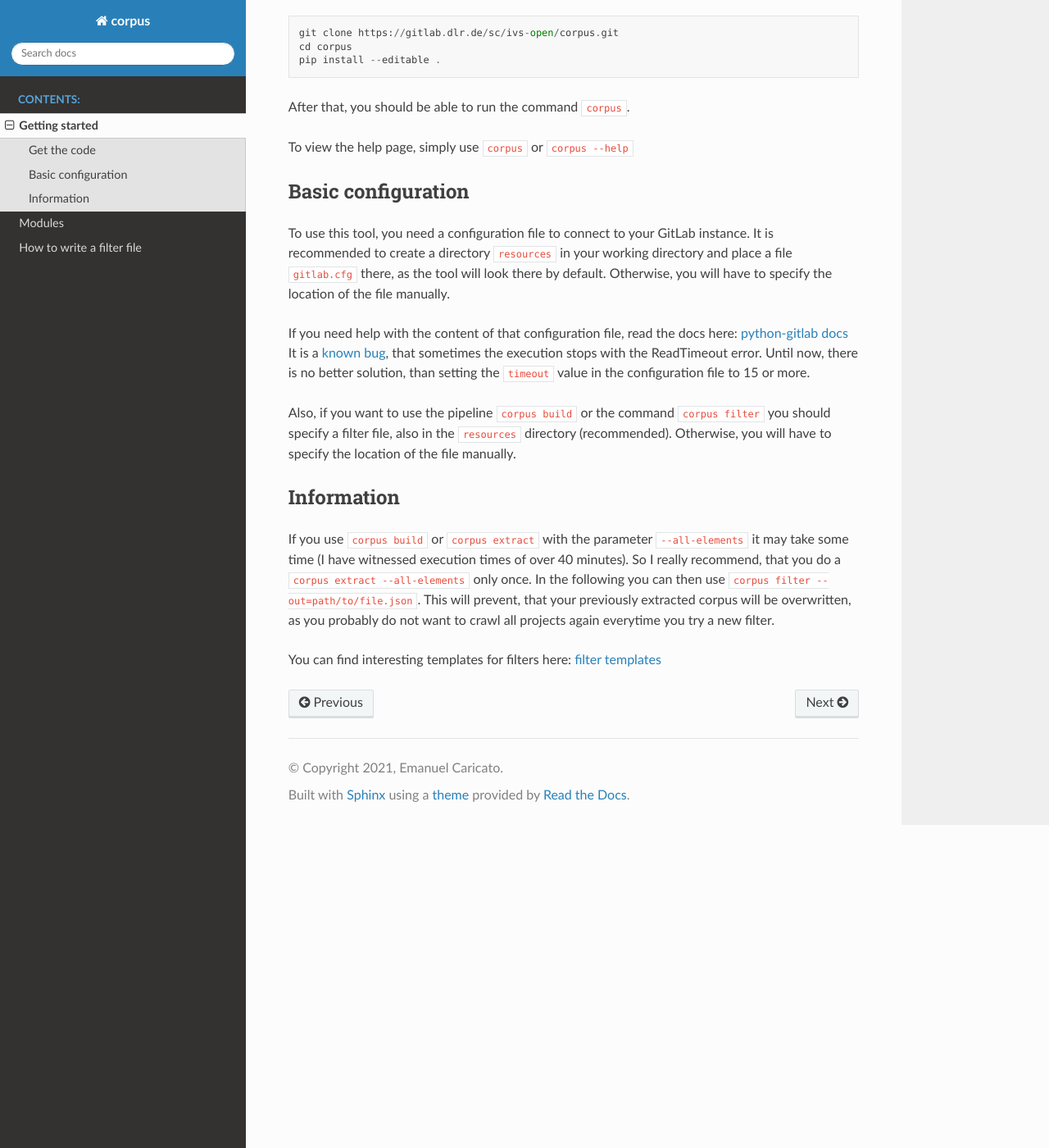
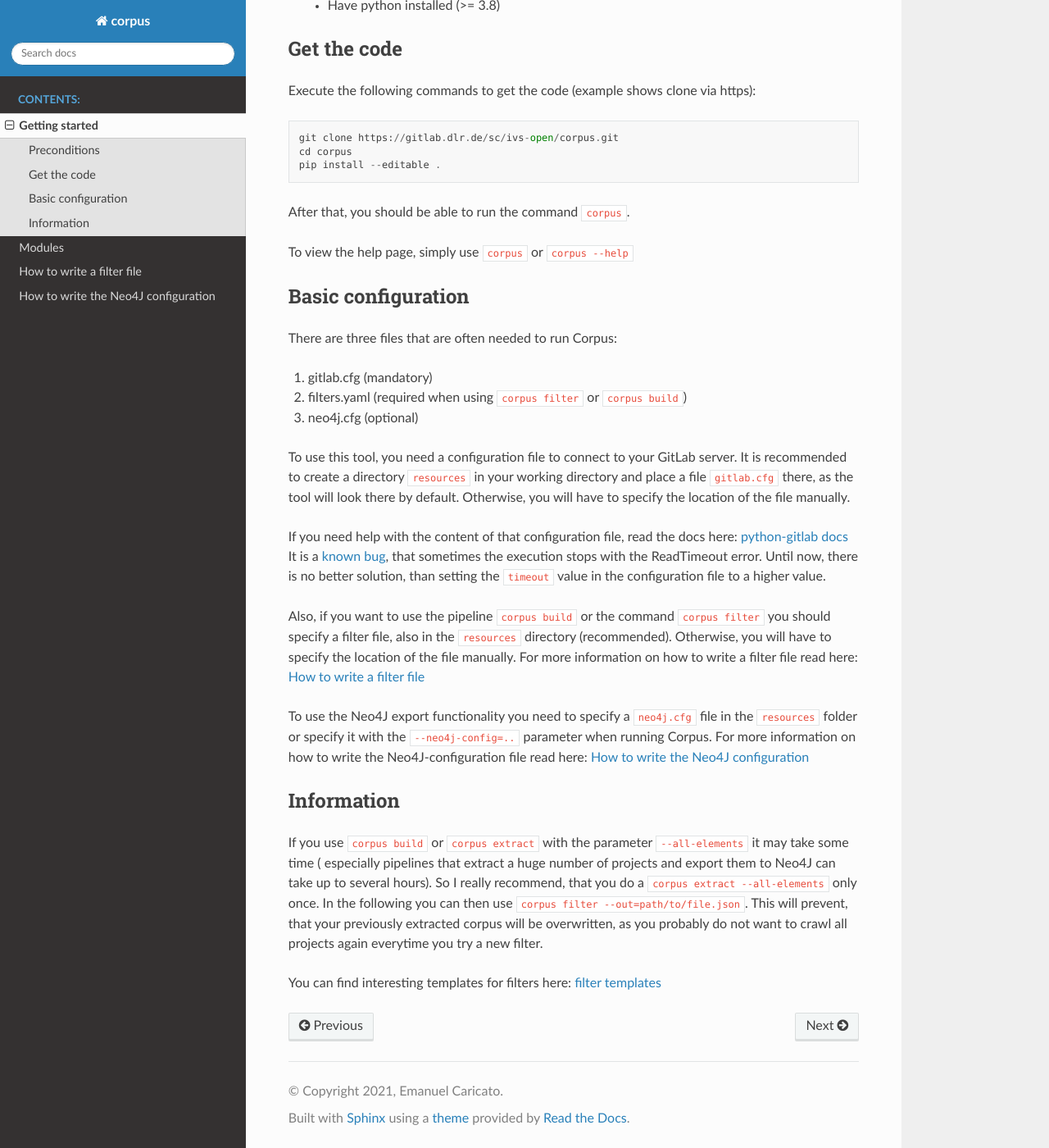
Before and after one commit to DLR-SC/GitLab-Corpus, a Sphinx documentation site: the page built from docs/source/getting-started.rst, in a window 1280 px wide and 1400 px high, scrolled down 401 px. Shown: the whole window at 82% size. Built offline with Sphinx 7.4.7 and the Read the Docs theme 2.0.0, drawn with Linux system fonts in a browser that asks for light colours; some of the changed text lies outside the part shown.

Commit message:
add documentation

```diff
--- a/docs/source/getting-started.rst
+++ b/docs/source/getting-started.rst
@@ -4,6 +4,12 @@ Getting started
 
 .. contents:: Table of contents
     :depth: 2
+
+==========================
+Preconditions
+==========================
+
+ - Have python installed (>= 3.8)
 
 ==========================
 Get the code
@@ -22,7 +28,13 @@ To view the help page, simply use ``corpus`` or ``corpus --help``
 ==========================
 Basic configuration
 ==========================
-To use this tool, you need a configuration file to connect to your GitLab instance. It is recommended to create a
+There are three files that are often needed to run Corpus:
+
+#. gitlab.cfg (mandatory)
+#. filters.yaml (required when using ``corpus filter`` or ``corpus build``)
+#. neo4j.cfg (optional)
+
+To use this tool, you need a configuration file to connect to your GitLab server. It is recommended to create a
 directory ``resources`` in your working directory and place a file ``gitlab.cfg`` there, as the tool will look there by
 default. Otherwise, you will have to specify the location of the file manually.
 
@@ -30,21 +42,25 @@ If you need help with the content of that configuration file, read the docs here
 `python-gitlab docs <https://python-gitlab.readthedocs.io/en/stable/cli-usage.html#content>`_
 It is a `known bug <https://gitlab.dlr.de/sc/ivs-open/corpus/-/issues/16>`_, that sometimes the execution stops with
 the ReadTimeout error. Until now, there is no better solution, than setting the ``timeout`` value in the configuration
-file to 15 or more.
+file to a higher value.
 
 Also, if you want to use the pipeline ``corpus build`` or the command ``corpus filter`` you should specify a
 filter file, also in the ``resources`` directory (recommended).
 Otherwise, you will have to specify the location of the file manually.
+For more information on how to write a filter file read here: :ref:`how_to_write_a_filter_file`
 
+To use the Neo4J export functionality you need to specify a ``neo4j.cfg`` file in the ``resources`` folder or specify it
+with the ``--neo4j-config=..`` parameter when running Corpus.
+For more information on how to write the Neo4J-configuration file read here: :ref:`how-to-write-the-neo4j-config`
 
 ==========================
 Information
 ==========================
-If you use ``corpus build`` or ``corpus extract`` with the parameter ``--all-elements`` it may take some time (I have
-witnessed execution times of over 40 minutes). So I really recommend, that you do a ``corpus extract --all-elements``
-only once. In the following you can then use ``corpus filter --out=path/to/file.json``. This will prevent, that your
-previously extracted corpus will be overwritten, as you probably do not want to crawl all projects again everytime you
-try a new filter.
+If you use ``corpus build`` or ``corpus extract`` with the parameter ``--all-elements`` it may take some time (
+especially pipelines that extract a huge number of projects and export them to Neo4J can take up to several hours).
+So I really recommend, that you do a ``corpus extract --all-elements`` only once. In the following you can then use
+``corpus filter --out=path/to/file.json``. This will prevent, that your previously extracted corpus will be overwritten,
+as you probably do not want to crawl all projects again everytime you try a new filter.
 
 You can find interesting templates for filters here:
 `filter templates <https://gitlab.dlr.de/sc/ivs-open/corpus/-/tree/master/filter-templates>`_
--- a/docs/source/index.rst
+++ b/docs/source/index.rst
@@ -15,6 +15,7 @@ Welcome to corpus's documentation!
    getting-started
    modules
    filter-specification
+   neo4j-configuration
 
 
 Indices and tables
```
Also changed, not shown: docs/source/filter-specification.rst (+7 -7 lines), docs/source/neo4j-configuration.rst (added, +21 -0 lines).
